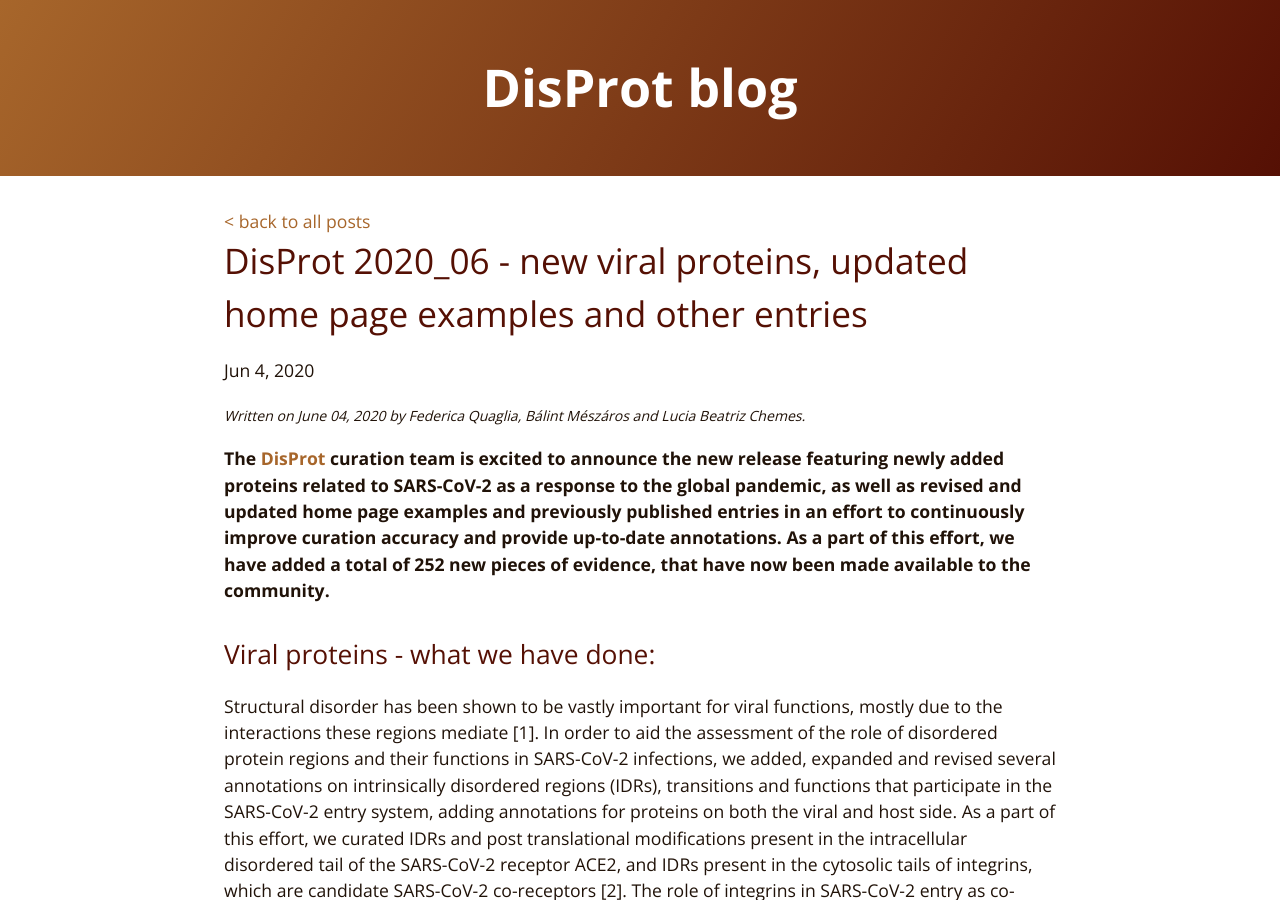
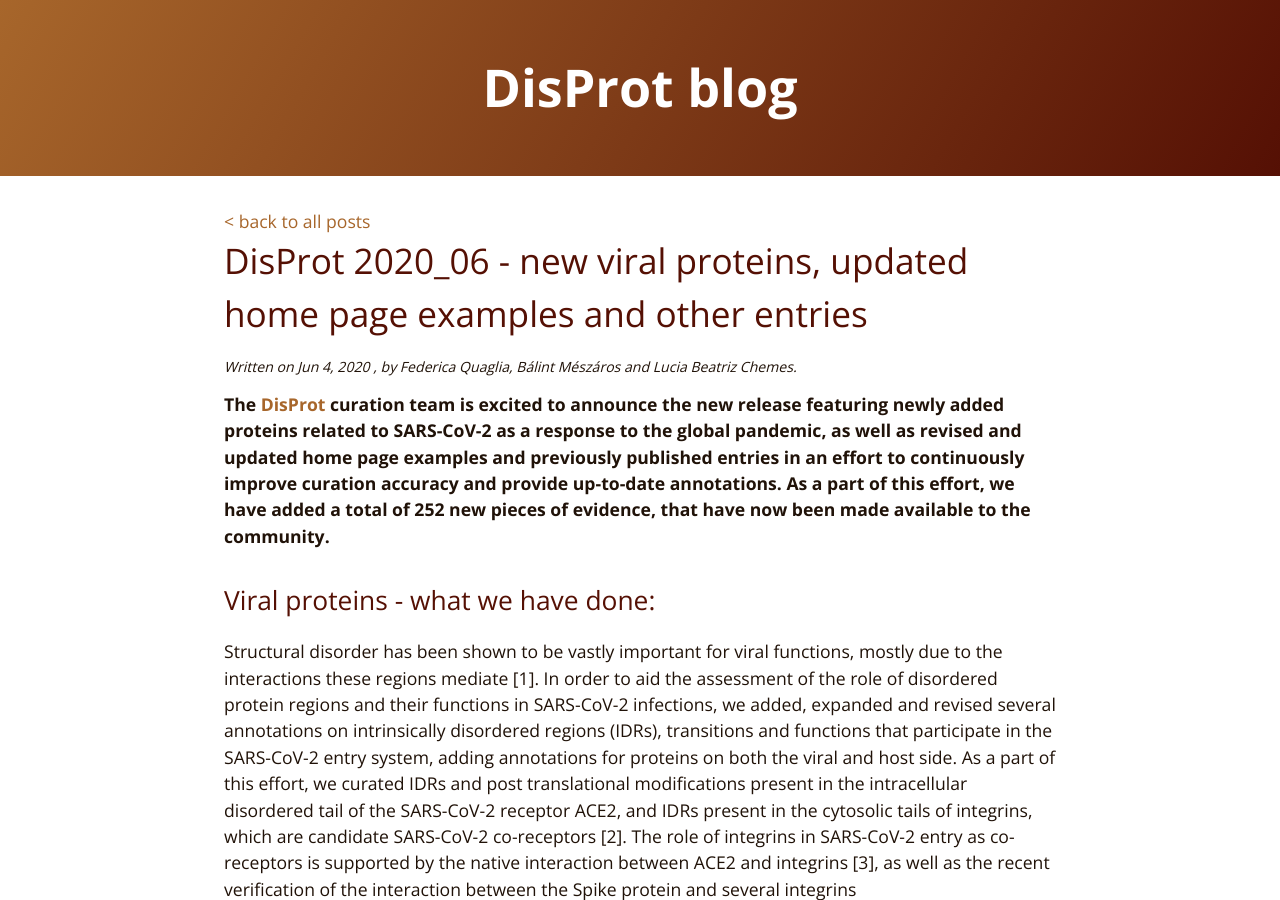
Before and after one commit to disprot/disprot.github.io, a Jekyll site: the page built from _posts/2020-06-04-release 2020_06.markdown, in a window 1280 px wide and 900 px high. Built offline with Jekyll 4.4.1, drawn with Linux system fonts in a browser that asks for light colours.

Commit message:
fix layouts

```diff
--- a/_layouts/post.html
+++ b/_layouts/post.html
@@ -7,14 +7,15 @@ layout: default
 
   <header class="post-header">
     <h1 class="post-title p-name" itemprop="name headline">{{ page.title | escape }}</h1>
-    <p class="post-meta">
+    <small><i><p class="post-meta">
       <time class="dt-published" datetime="{{ page.date | date_to_xmlschema }}" itemprop="datePublished">
         {%- assign date_format = site.minima.date_format | default: "%b %-d, %Y" -%}
-        {{ page.date | date: date_format }}
+        Written on {{ page.date | date: date_format }}
       </time>
       {%- if page.author -%}
-        • <span itemprop="author" itemscope itemtype="http://schema.org/Person"><span class="p-author h-card" itemprop="name">{{ page.author }}</span></span>
-      {%- endif -%}</p>
+        , by <span itemprop="author" itemscope itemtype="http://schema.org/Person"><span class="p-author h-card" itemprop="name">{{ page.author }}.</span></span>
+      {%- endif -%}
+    </p></i></small>
   </header>
 
   <div class="post-content e-content" itemprop="articleBody">
--- a/_posts/2020-06-04-release 2020_06.markdown
+++ b/_posts/2020-06-04-release 2020_06.markdown
@@ -2,9 +2,9 @@
 layout: post
 title:  "DisProt 2020_06 - new viral proteins, updated  home page examples and other entries"
 date:   2020-06-04 07:00:00 +0200
+author: "Federica Quaglia, Bálint Mészáros and Lucia Beatriz Chemes"
+headline: "The DisProt curation team is excited to announce the new release featuring newly added proteins related to SARS-CoV-2 as a response to the global pandemic, as well as revised and updated home page examples and previously published entries in an effort to continuously improve curation accuracy and provide up-to-date annotations. As a part of this effort, we have added a total of 252 new pieces of evidence, that have now been made available to the community."
 ---
-<small><i> Written on June 04, 2020 by Federica Quaglia, Bálint Mészáros and Lucia Beatriz Chemes.  </i></small>
-
 <b>The [DisProt][disprot-link] curation team is excited to announce the new release featuring newly added proteins related to SARS-CoV-2 as a response to the global pandemic, as well as revised and updated home page examples and previously published entries in an effort to continuously improve curation accuracy and provide up-to-date annotations. As a part of this effort, we have added a total of 252 new pieces of evidence, that have now been made available to the community.</b>
 
 <h2>Viral proteins - what we have done: </h2>
```
